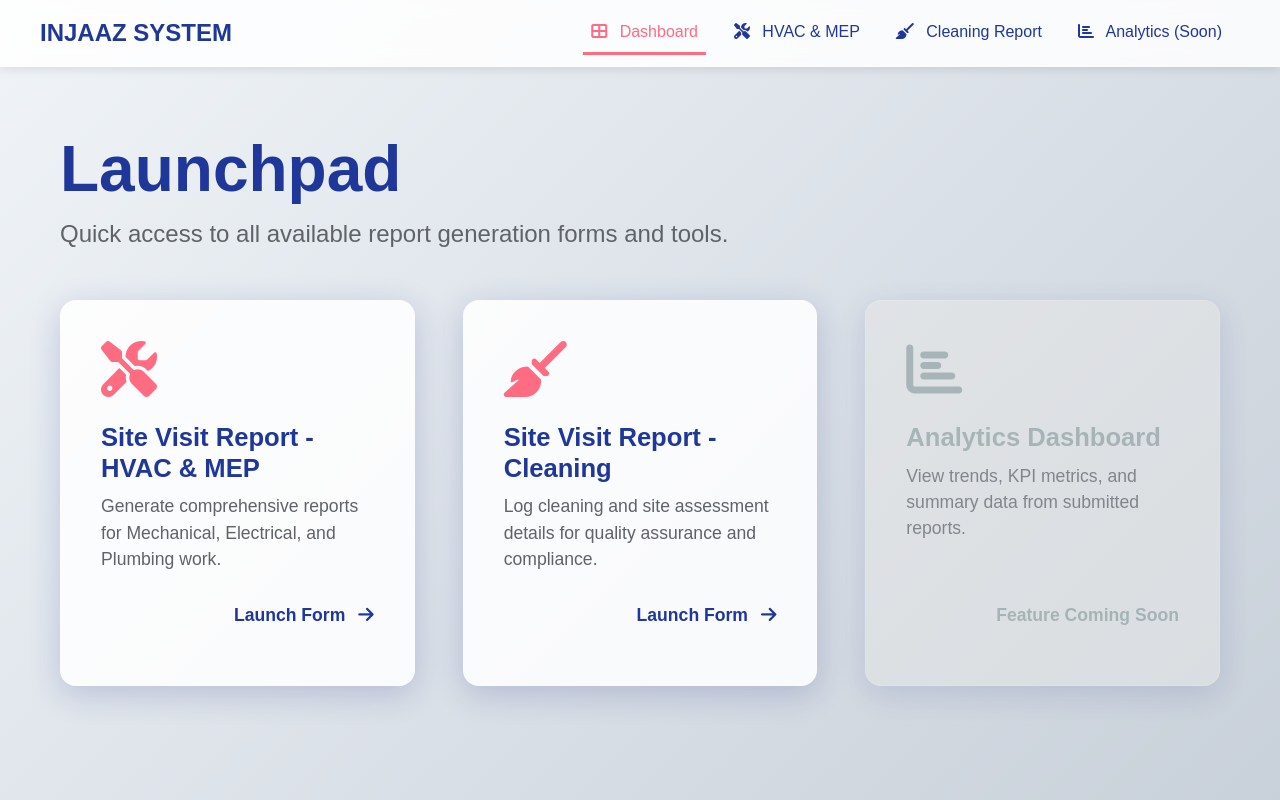
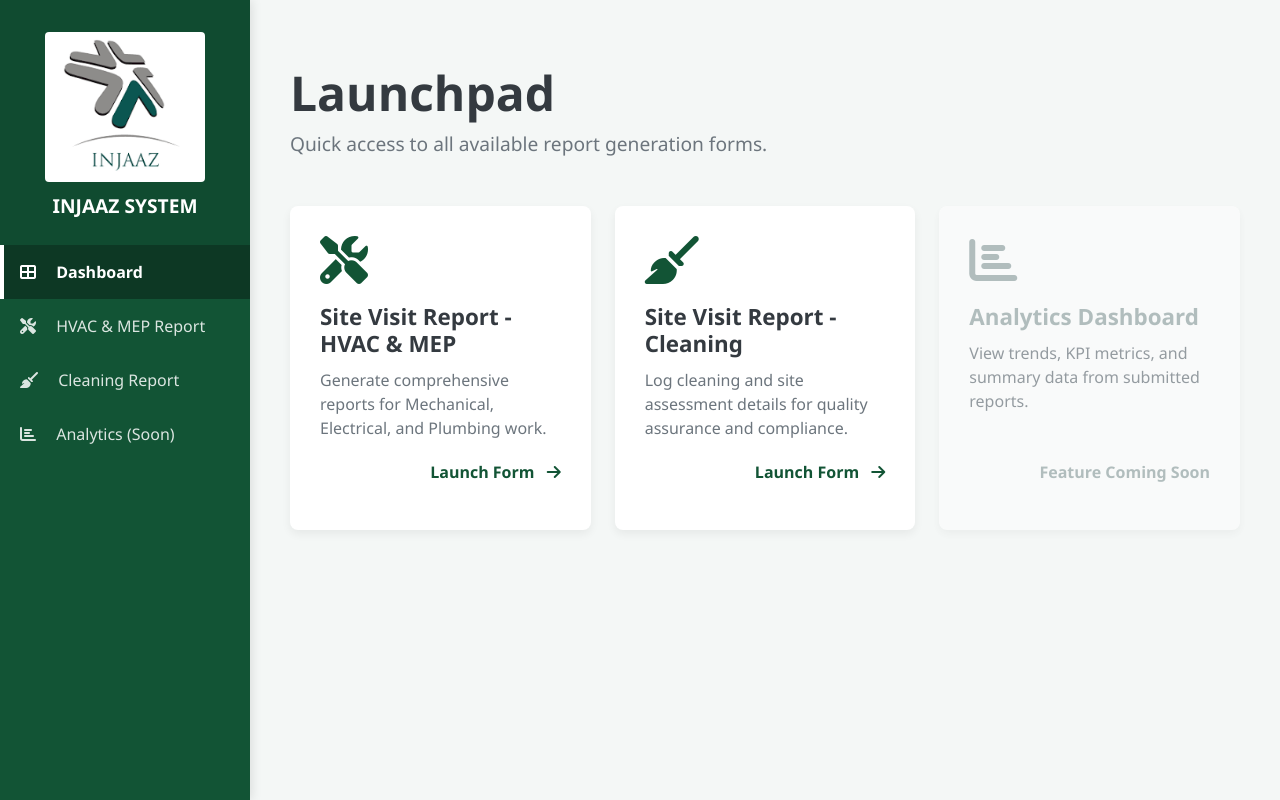
Before and after one commit to arshithinjaaz/injaaz-form-system, a Flask app: page / in a window 1280 px wide. Run offline with Flask 3, Linux system fonts and the light colour scheme.

Commit message:
Injaaz themed UI

```diff
--- a/templates/dashboard.html
+++ b/templates/dashboard.html
@@ -3,159 +3,205 @@
 <head>
     <meta charset="UTF-8">
     <meta name="viewport" content="width=device-width, initial-scale=1.0">
-    <title>INJAAZ Dashboard - Glassmorphism</title>
+    <title>INJAAZ Dashboard - Brand Theme</title>
     <link href="https://cdn.jsdelivr.net/npm/bootstrap@5.3.3/dist/css/bootstrap.min.css" rel="stylesheet">
     <link href="https://cdnjs.cloudflare.com/ajax/libs/font-awesome/6.5.1/css/all.min.css" rel="stylesheet">
 
     <style>
-        /* Define Glassmorphism / Full-Width Colors */
+        /* Define INJAAZ Brand Theme Colors */
         :root {
-            --glass-bg: #f4f7f6; /* Very light background */
-            --glass-primary: #1e3799; /* Deep Blue (Main brand color) */
-            --glass-accent: #ff6b81; /* Bright Pink/Coral Accent */
-            --glass-card-bg: rgba(255, 255, 255, 0.85); /* Semi-transparent white */
-            --glass-shadow: 0 4px 30px rgba(0, 0, 0, 0.1);
+            --injaaz-brand-green: #125435; /* Primary Green from your form */
+            --injaaz-light-grey: #f4f7f6; /* Background grey from your form */
+            --injaaz-dark-text: #343a40; /* Darker text for readability */
+            --injaaz-medium-text: #6c757d; /* Muted text */
+            --injaaz-border-light: #e9ecef; /* Light border color */
+            --injaaz-shadow: 0 4px 10px rgba(0, 0, 0, 0.06); /* Subtle shadow */
         }
 
         body {
-            background: linear-gradient(135deg, #f0f4f8, #c8d0d9); /* Subtle gradient background */
+            background-color: var(--injaaz-light-grey);
             min-height: 100vh;
-            font-family: 'Poppins', sans-serif; /* Modern, clean font */
-            color: var(--glass-primary);
+            font-family: 'Segoe UI', Arial, sans-serif; /* Clean, professional font */
+            color: var(--injaaz-dark-text);
         }
 
-        /* Full-Width Navigation Bar (Replaces Sidebar) */
-        #navbar-top {
-            background: var(--glass-card-bg); /* Semi-transparent */
-            backdrop-filter: blur(10px); /* The Glassmorphism effect */
-            -webkit-backdrop-filter: blur(10px);
-            box-shadow: 0 2px 10px rgba(0, 0, 0, 0.1);
-            position: sticky;
+        /* Sidebar Styling (Matching the brand green) */
+        #sidebar {
+            width: 250px;
+            min-height: 100vh;
+            background-color: var(--injaaz-brand-green);
+            color: white;
+            position: fixed;
             top: 0;
-            z-index: 1020;
-            padding: 10px 40px;
-            border-bottom: 1px solid rgba(255, 255, 255, 0.3); /* Subtle light border */
+            left: 0;
+            transition: all 0.3s;
+            z-index: 1000;
+            box-shadow: 2px 0 10px rgba(0,0,0,0.1);
         }
-        #navbar-top .navbar-brand {
+        #sidebar .sidebar-heading {
+            padding: 2rem 1rem 1.5rem;
+            font-size: 1.2rem;
             font-weight: 700;
-            font-size: 1.5rem;
-            color: var(--glass-primary);
-        }
-        #navbar-top .nav-link {
-            color: var(--glass-primary) !important;
-            font-weight: 500;
-            margin: 0 10px;
-            border-bottom: 3px solid transparent;
-            transition: border-color 0.3s;
-        }
-        #navbar-top .nav-link:hover, #navbar-top .nav-link.active {
-            color: var(--glass-accent) !important;
-            border-color: var(--glass-accent);
+            text-align: center;
+            background-color: rgba(0, 0, 0, 0.1);
+            display: flex;
+            flex-direction: column;
+            align-items: center;
+            justify-content: center;
         }
 
-        /* Main Content Styling (Full width used now) */
+        /* Sidebar Links */
+        #sidebar .list-group-item {
+            background-color: var(--injaaz-brand-green);
+            color: rgba(255, 255, 255, 0.85); /* Slightly muted white */
+            border: none;
+            padding: 15px 20px;
+            transition: background-color 0.2s, color 0.2s;
+            font-weight: 500;
+        }
+        #sidebar .list-group-item:hover {
+            background-color: #0d3824; /* Slightly darker green on hover */
+            color: white;
+        }
+        #sidebar .list-group-item.active {
+            background-color: #0d3824; /* Darker green for active state */
+            color: white;
+            font-weight: 700;
+            border-radius: 0;
+            position: relative;
+        }
+        #sidebar .list-group-item.active::before {
+            content: '';
+            position: absolute;
+            left: 0;
+            top: 0;
+            bottom: 0;
+            width: 4px;
+            background-color: white; /* White bar for active indicator */
+        }
+
+        /* Main Content Styling */
         #page-content-wrapper {
-            margin-left: 0;
-            padding: 40px 60px; /* More horizontal padding */
+            margin-left: 250px;
+            padding: 40px;
             flex-grow: 1;
         }
         #content-wrapper {
-            max-width: 1400px;
-            margin: 0 auto; /* Center content */
+            max-width: 1200px;
+            margin: 0 auto;
         }
 
-        /* --- GLASSMORHISM CARD STYLING --- */
+        /* --- CARD STYLING (Clean and Professional) --- */
         .report-card {
-            background: var(--glass-card-bg);
-            border-radius: 16px;
-            padding: 40px; /* Generous padding */
-            /* Glassmorphism shadow and light background */
-            box-shadow: 0 8px 32px 0 rgba(31, 38, 135, 0.2);
-            border: 1px solid rgba(255, 255, 255, 0.18);
-            transition: all 0.3s ease-in-out;
+            background: white;
+            border-radius: 8px;
+            padding: 30px;
+            box-shadow: var(--injaaz-shadow);
+            border: var(--injaaz-border-light);
+            transition: all 0.3s;
             text-decoration: none;
-            color: var(--glass-primary);
+            color: var(--injaaz-dark-text);
             height: 100%;
             display: flex;
             flex-direction: column;
             justify-content: space-between;
         }
         .report-card:hover {
-            transform: translateY(-5px);
-            box-shadow: 0 10px 40px 0 rgba(31, 38, 135, 0.3);
+            transform: translateY(-3px);
+            box-shadow: 0 6px 15px rgba(0, 0, 0, 0.1);
         }
         .card-icon {
-            font-size: 3.5rem;
-            margin-bottom: 25px;
-            color: var(--glass-accent); /* Bright accent for focus */
+            font-size: 3rem;
+            margin-bottom: 20px;
+            color: var(--injaaz-brand-green); /* Use brand green for icons */
         }
         .card-title {
-            font-weight: 800; /* Extra bold title */
-            font-size: 1.6rem;
+            font-weight: 700;
+            font-size: 1.4rem;
             margin-bottom: 10px;
         }
         .card-text {
-            color: #5f6368;
-            font-size: 1.1rem;
+            color: var(--injaaz-medium-text);
+            font-size: 1rem;
         }
         .card-footer-text {
-            font-size: 1.1rem;
-            color: var(--glass-primary);
+            font-size: 1rem;
+            color: var(--injaaz-brand-green);
             font-weight: 600;
-            margin-top: 30px;
+            margin-top: 20px;
         }
-        /* --- HEADING STYLE (Large, modern) --- */
+        /* --- HEADING STYLE (Clean and readable) --- */
         #content-wrapper h1 {
-            font-weight: 800;
-            font-size: 4rem;
+            font-weight: 700;
+            font-size: 3rem;
             margin-bottom: 0.5rem !important;
-            color: var(--glass-primary);
+            color: var(--injaaz-dark-text);
         }
         #content-wrapper .lead {
-             font-size: 1.5rem;
-             color: #5f6368;
+             font-size: 1.2rem;
+             color: var(--injaaz-medium-text);
         }
 
         /* Responsive adjustments */
         @media (max-width: 768px) {
+            #sidebar {
+                margin-left: -250px; /* Hide sidebar by default on mobile */
+            }
+            .toggled #sidebar {
+                margin-left: 0; /* Show sidebar when toggled */
+            }
             #page-content-wrapper {
+                margin-left: 0;
                 padding: 20px;
-                padding-top: 80px;
+                padding-top: 60px; /* Account for mobile navbar */
             }
-            #navbar-top {
-                padding: 10px 20px;
+            .navbar {
+                background-color: var(--injaaz-brand-green); /* Mobile navbar also green */
+            }
+            .navbar-brand {
+                color: white;
             }
         }
     </style>
 </head>
 <body>
 
-<div class="d-flex flex-column" id="wrapper">
+<div class="d-flex" id="wrapper">
 
-    <nav class="navbar navbar-expand-lg" id="navbar-top">
-        <span class="navbar-brand">INJAAZ SYSTEM</span>
+    <div id="sidebar">
+        <div class="sidebar-heading">
+            <img src="{{ url_for('static', filename='INJAAZ.png') }}" alt="INJAAZ Logo" class="sidebar-logo" style="max-height: 150px; width: auto; margin-bottom: 10px; border-radius: 4px;">
+            <span>INJAAZ SYSTEM</span>
+        </div>
+        <div class="list-group list-group-flush">
+            <a href="#" class="list-group-item list-group-item-action active">
+                <i class="fas fa-th-large me-3"></i> Dashboard
+            </a>
+            <a href="{{ url_for('site_visit_bp.index') }}" class="list-group-item list-group-item-action">
+                <i class="fas fa-tools me-3"></i> HVAC & MEP Report
+            </a>
+            <a href="{{ url_for('site_assessment.index') }}" class="list-group-item list-group-item-action">
+                <i class="fas fa-broom me-3"></i> Cleaning Report
+            </a>
+            <a href="#" class="list-group-item list-group-item-action disabled" tabindex="-1" aria-disabled="true">
+                <i class="fas fa-chart-bar me-3"></i> Analytics (Soon)
+            </a>
+        </div>
+    </div>
+    <div id="page-content-wrapper" class="w-100">
 
-        <button class="navbar-toggler" type="button" data-bs-toggle="collapse" data-bs-target="#navbarNav" aria-controls="navbarNav" aria-expanded="false" aria-label="Toggle navigation">
-            <span class="navbar-toggler-icon"></span>
-        </button>
-
-        <div class="collapse navbar-collapse" id="navbarNav">
-            <div class="navbar-nav ms-auto">
-                <a class="nav-link active" aria-current="page" href="#"><i class="fas fa-th-large me-2"></i> Dashboard</a>
-                <a class="nav-link" href="{{ url_for('site_visit_bp.index') }}"><i class="fas fa-tools me-2"></i> HVAC & MEP</a>
-                <a class="nav-link" href="{{ url_for('site_assessment.index') }}"><i class="fas fa-broom me-2"></i> Cleaning Report</a>
-                <a class="nav-link disabled" tabindex="-1" aria-disabled="true"><i class="fas fa-chart-bar me-2"></i> Analytics (Soon)</a>
-            </div>
-        </div>
-    </nav>
-
-    <div id="page-content-wrapper" class="w-100">
+        <nav class="navbar navbar-expand-lg navbar-dark border-bottom fixed-top d-md-none">
+            <button class="btn btn-primary" id="sidebarToggle" style="background-color: white; border: none; color: var(--injaaz-brand-green);">
+                <i class="fas fa-bars"></i>
+            </button>
+            <span class="navbar-brand ms-3">INJAAZ</span>
+        </nav>
 
         <div id="content-wrapper">
             <h1 class="mt-4 mb-0">Launchpad</h1>
-            <p class="lead mb-5">Quick access to all available report generation forms and tools.</p>
+            <p class="lead mb-5">Quick access to all available report generation forms.</p>
 
-            <div class="row g-5">
+            <div class="row g-4">
 
                 <div class="col-sm-6 col-lg-4">
                     <a href="{{ url_for('site_visit_bp.index') }}" class="report-card">
@@ -180,7 +226,7 @@
                 </div>
 
                 <div class="col-sm-6 col-lg-4">
-                    <div class="report-card" style="background-color: rgba(230, 230, 230, 0.8); cursor: not-allowed; opacity: 0.7;">
+                    <div class="report-card" style="background-color: #fcfcfc; cursor: not-allowed; opacity: 0.7;">
                         <div>
                             <i class="fas fa-chart-bar card-icon" style="color: #95a5a6;"></i>
                             <h5 class="card-title" style="color: #95a5a6;">Analytics Dashboard</h5>
@@ -196,7 +242,9 @@
     </div>
 <script src="https://cdn.jsdelivr.net/npm/bootstrap@5.3.3/dist/js/bootstrap.bundle.min.js"></script>
 <script>
-    // Note: The toggle script is removed as the sidebar is gone, replaced by standard Bootstrap navbar collapse.
+    document.getElementById("sidebarToggle").addEventListener("click", function() {
+        document.getElementById("wrapper").classList.toggle("toggled");
+    });
 </script>
 </body>
 </html>
```
